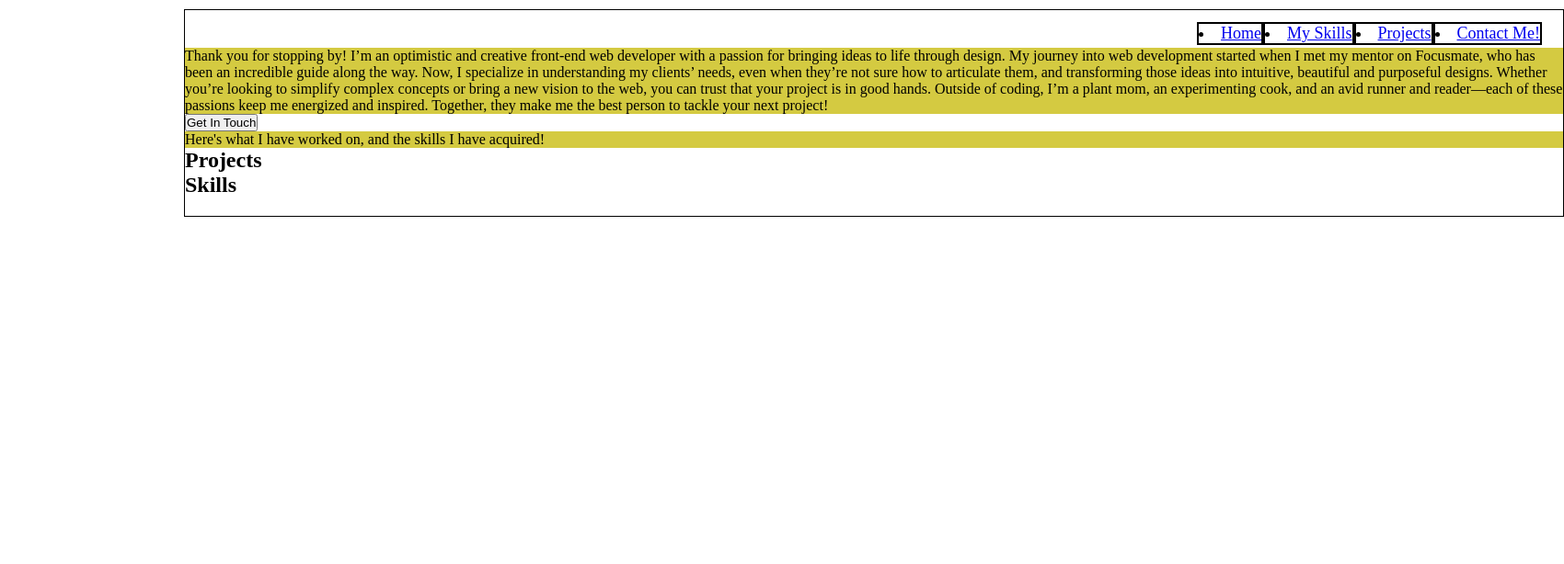
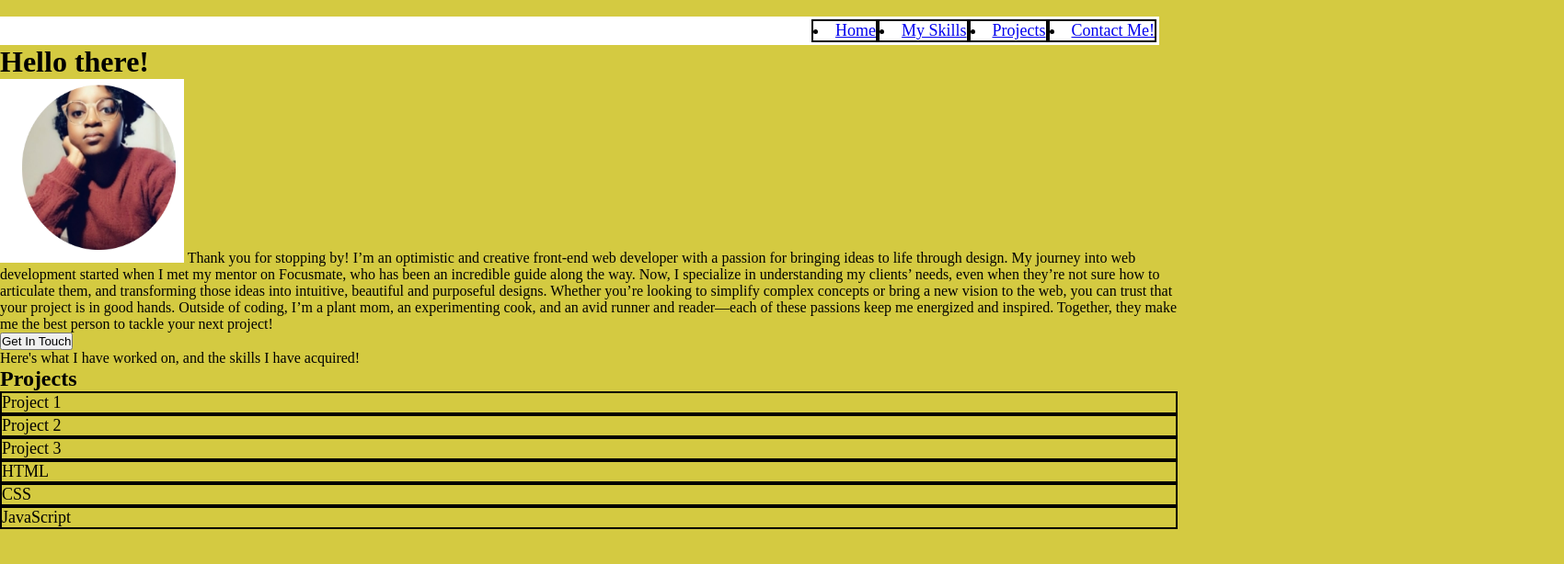
Before and after one commit to NontobekoNcube/Portfolio, a plain HTML site: page src/index.html in a window 1280 px wide. Shown: the whole page at 92% size, 1700 px wide, since content can reach past the window. Drawn offline with Linux system fonts and the light colour scheme; files that its build step writes are made by us from their sources.

Commit message:
Add image, profile.png

```diff
--- a/src/index.html
+++ b/src/index.html
@@ -12,15 +12,18 @@
     </style>
     <link rel="stylesheet" href="style.css" />
   </head>
-  <body class="main-container">
-    <nav class="navigation">
-      <li><a href="index.html" target="_blank">Home</a></li>
+  <div class=""main-container"></div>
+   <body class="container">
+     <nav class="navigation">
+      <li><a href="#About Me">Home</a></li>
       <li><a href="#Skills">My Skills</a></li>
       <li><a href="#Projects">Projects</a></li>
       <li><a href="#contact-button">Contact Me!</a></li>
-    </nav>
-    <span>
+     </nav>
+    <span id="About Me">
       <p>
+        <h1 font-type="Irish Grover">Hello there!</h1>
+        <img src="../images/profile.png" alt="Nontobeko Ncube" width="200" height="200" />
         Thank you for stopping by! I’m an optimistic and creative front-end web
         developer with a passion for bringing ideas to life through design. My
         journey into web development started when I met my mentor on Focusmate,
@@ -40,14 +43,25 @@
       Get In Touch
       </button>
 
-      <p> Here's what I have worked on, and the skills I have acquired!</p>
+    <p> Here's what I have worked on, and the skills I have acquired!</p>
       <div id="Projects">
         <h2>Projects</h2>
+        <ul>
+          <li>Project 1</li>
+          <li>Project 2</li>
+          <li>Project 3</li>
+        </ul>
       </div>
       <div id="Skills">
-        <h2>Skills</h2>
+        <ul>
+          <li>HTML</li>
+          <li>CSS</li>
+          <li>JavaScript</li>
+        </ul>
+
       </div>
 
     </div>
   </body>
+</div>
 </html>
```
Also changed, not shown: images/profile.png (added).
